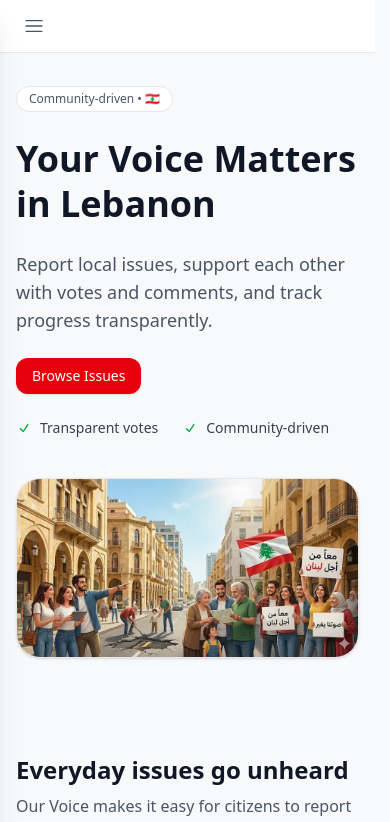
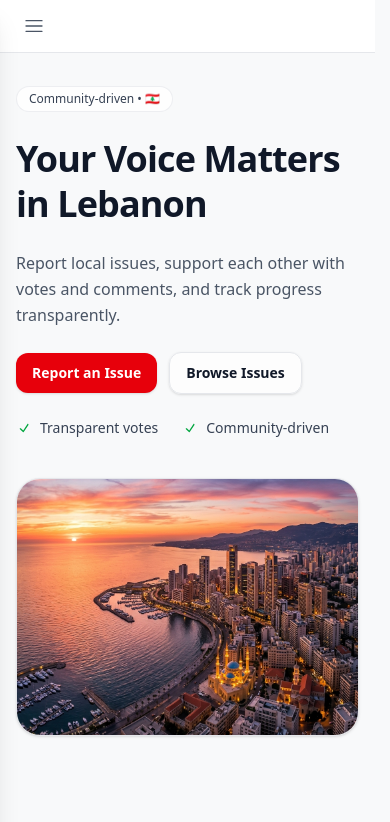
Before and after one commit to Hadi-Haidar/our-voice-frontend, a React (Vite) app: page / in a window 390 px wide. Shown: the top 822 px of the page. Built offline with nearby package versions, Linux system fonts and the light colour scheme; no server answers.

Commit message:
UI: Update hero image to Lebanon sunset and fix IssueDetails mobile button layout

```diff
--- a/src/components/landing/HeroSection.jsx
+++ b/src/components/landing/HeroSection.jsx
@@ -1,6 +1,6 @@
 import { LazyMotion, domAnimation, m } from "framer-motion";
 import { Link } from "react-router-dom";
-import heroImage from "../../assets/hero.webp";
+import heroImage from "../../assets/lebanon_hero.png";
 import { CheckIcon } from "@radix-ui/react-icons";
 import { useLanguage } from "../../hooks/useLanguage";
 
@@ -15,24 +15,30 @@ export default function HeroSection() {
           initial={{ opacity: 0, y: 18 }}
           animate={{ opacity: 1, y: 0 }}
           transition={{ duration: 0.6, ease: "easeOut" }}
-          className="space-y-6"
+          className="space-y-6 md:space-y-7"
         >
-          <p className="inline-flex w-fit items-center gap-2 rounded-full border border-gray-200 dark:border-gray-800 bg-white dark:bg-gray-900 px-3 py-1 text-xs text-gray-600 dark:text-gray-400">
+          <p className="inline-flex w-fit items-center gap-2 rounded-full border border-gray-200/70 dark:border-gray-800 bg-white/80 dark:bg-gray-900/70 px-3 py-1 text-xs font-medium text-gray-700 dark:text-gray-300 backdrop-blur">
             {t("hero.badge")}
           </p>
 
-          <h1 className="text-4xl font-bold leading-tight sm:text-5xl text-gray-900 dark:text-white">
+          <h1 className="text-4xl font-bold leading-tight tracking-tight sm:text-5xl lg:text-6xl text-gray-900 dark:text-white">
             {t("hero.title")}
           </h1>
 
-          <p className="text-lg text-gray-600 dark:text-gray-400">
+          <p className="max-w-xl text-base leading-relaxed sm:text-lg text-gray-600 dark:text-gray-400">
             {t("hero.subtitle")}
           </p>
 
-          <div className="flex flex-wrap gap-3">
+          <div className="flex flex-wrap items-center gap-3">
+            <Link
+              to="/report-issue"
+              className="inline-flex items-center justify-center rounded-xl bg-red-600 px-4 py-2.5 text-sm font-semibold text-white transition hover:bg-red-700 shadow-sm focus:outline-none focus-visible:ring-2 focus-visible:ring-red-500/60 focus-visible:ring-offset-2 focus-visible:ring-offset-white dark:focus-visible:ring-offset-gray-950"
+            >
+              {t("hero.reportIssue")}
+            </Link>
             <Link
               to="/issues"
-              className="rounded-xl bg-red-600 px-4 py-2 text-sm font-medium text-white transition hover:bg-red-700 shadow"
+              className="inline-flex items-center justify-center rounded-xl border border-gray-200 dark:border-gray-800 bg-white/70 dark:bg-gray-900/60 px-4 py-2.5 text-sm font-semibold text-gray-900 dark:text-white transition hover:bg-white dark:hover:bg-gray-900 shadow-sm focus:outline-none focus-visible:ring-2 focus-visible:ring-gray-900/20 dark:focus-visible:ring-white/20 focus-visible:ring-offset-2 focus-visible:ring-offset-white dark:focus-visible:ring-offset-gray-950"
             >
               {t("hero.browseIssues")}
             </Link>
@@ -61,15 +67,17 @@ export default function HeroSection() {
         >
           <div className="absolute -inset-4 -z-10 rounded-3xl bg-gradient-to-br from-red-100 dark:from-red-900/20 to-transparent blur-2xl" />
 
+          <div className="mx-auto w-full max-w-xl overflow-hidden rounded-3xl border border-gray-200 dark:border-gray-800 bg-white dark:bg-gray-900 shadow-sm">
             <m.img
               src={heroImage}
               alt={t("hero.imageAlt")}
-            width={900}
-            height={700}
+              width={1200}
+              height={900}
               fetchpriority="high"
               loading="eager"
-            className="mx-auto w-full max-w-lg rounded-3xl border border-gray-200 dark:border-gray-800 bg-white dark:bg-gray-900 object-contain shadow-sm"
+              className="h-full w-full aspect-[4/3] object-cover"
             />
+          </div>
         </m.div>
       </section>
     </LazyMotion>
--- a/src/i18n/translations.js
+++ b/src/i18n/translations.js
@@ -35,6 +35,7 @@ const translations = {
             subtitle:
                 "Report local issues, support each other with votes and comments, and track progress transparently.",
             browseIssues: "Browse Issues",
+            reportIssue: "Report an Issue",
             submitIssue: "Submit an Issue",
             fastSubmit: "Fast to submit",
             transparentVotes: "Transparent votes",
@@ -267,6 +268,7 @@ const translations = {
             subtitle:
                 "أبلغ عن المشاكل المحلية، ادعم الآخرين بالتصويت والتعليقات، وتابع التقدم بشفافية.",
             browseIssues: "تصفح المشاكل",
+            reportIssue: "أبلغ عن مشكلة",
             submitIssue: "أرسل مشكلة",
             fastSubmit: "إرسال سريع",
             transparentVotes: "تصويت شفاف",
--- a/src/pages/Issues.jsx
+++ b/src/pages/Issues.jsx
@@ -434,13 +434,12 @@ export default function Issues() {
                         <button
                           onClick={(e) => handleUpvote(issue.id, e)}
                           disabled={upvotingIds.includes(issue.id)}
-                          className={`flex items-center gap-1.5 text-sm transition-all active:scale-95 disabled:opacity-50 ${
-                            issue.has_upvoted
+                          className={`flex items-center gap-1.5 text-sm transition-all active:scale-95 disabled:opacity-50 ${issue.has_upvoted
                               ? "text-red-600 font-bold"
                               : issue.status === "solved"
                                 ? "text-emerald-500/60 dark:text-emerald-400/60 cursor-default"
                                 : "text-gray-400 hover:text-red-600"
-                          }`}
+                            }`}
                         >
                           <ArrowUpIcon className="h-4 w-4" />
                           <span className="font-medium">{issue.upvotes}</span>
```
Also changed, not shown: src/pages/IssueDetails.jsx (+19 -18 lines), src/assets/lebanon_hero.png (added), src/assets/raouche.jpg (added). Lines whose indentation alone changed are shown as unchanged.
